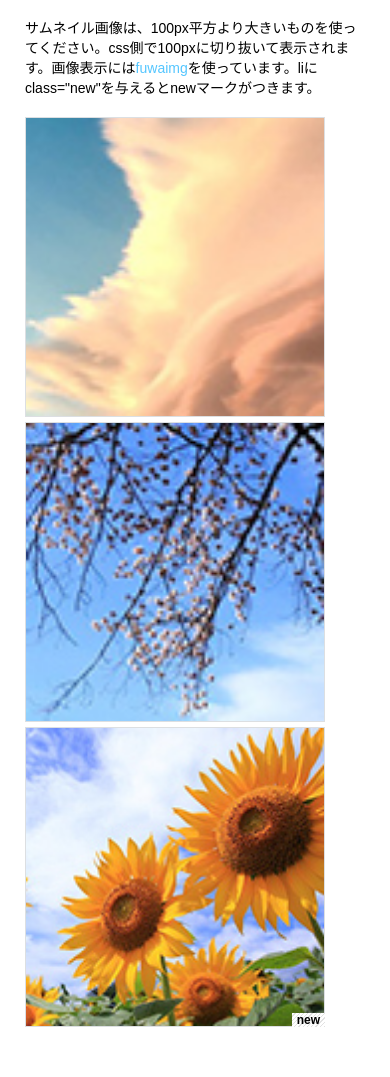
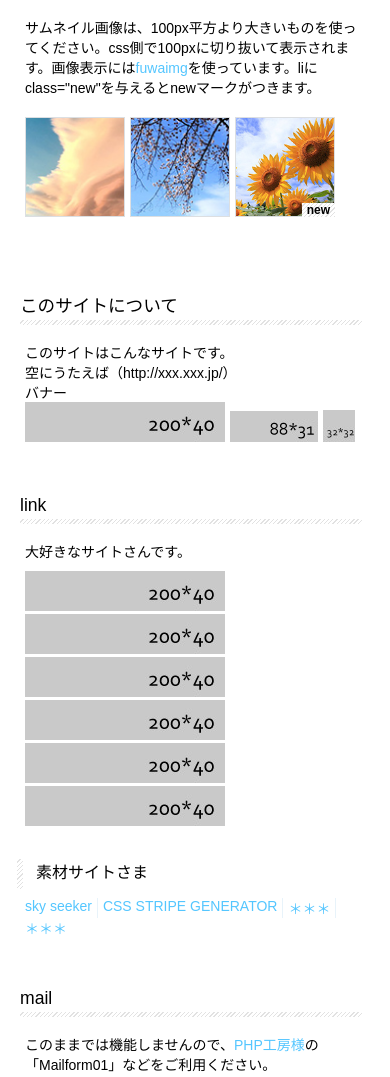
Before and after one commit to karuigittest/sorani, a plain HTML site: page index.html in a window 390 px wide. Shown: the part 1429-2506 px from the top of the page. Drawn offline with nearby package versions, Linux system fonts and the light colour scheme; a script that the page names is missing; files whose address does not match are found by name.

Commit message:
Update style.css

```diff
--- a/css/style.css
+++ b/css/style.css
@@ -450,8 +450,8 @@ ul.illust {
 
 ul.illust li {
   position: relative;
-  height: 300px;
-  width: 300px;
+  height: 100px;
+  width: 100px;
   margin-bottom: 5px;
 }
 
@@ -466,8 +466,8 @@ ul.illust li a {
 ul.illust li a img {
   border: 1px solid #dcdfe2;50
   border-radius: 3px;
-  width: 300px;
-  height: 300px;
+  width: 100px;
+  height: 100px;
   -o-object-fit: cover;
      object-fit: cover;
 }
@@ -490,12 +490,12 @@ ul.illust li.new::after {
 
 @media (max-width: 575px) {
   ul.illust li {
-    height: 300px;
-    width: 300px;
+    height: 100px;
+    width: 100px;
   }
   ul.illust li a img {
-    height: 300px;
-    width: 300px;
+    height: 100px;
+    width: 100px;
   }
 }
 
```
